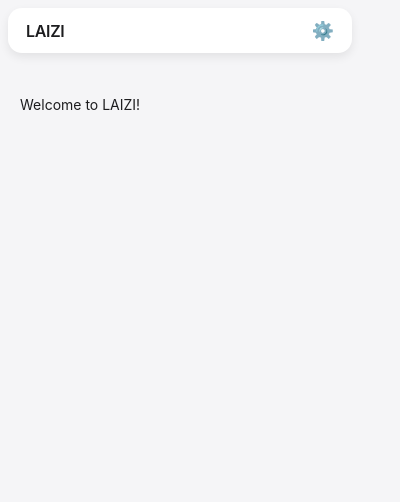
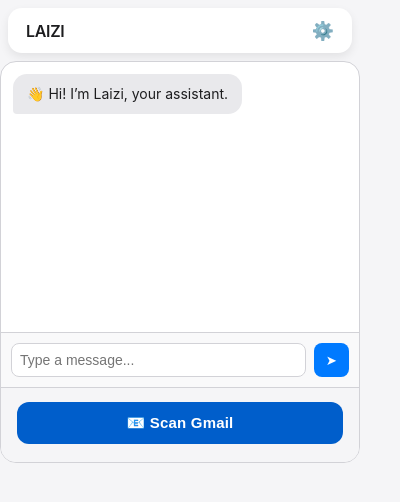
Before and after one commit to Oasis-NEU/f25-group-5, a browser extension: page popup/popup.html in a window 400 px wide. Drawn offline with Linux system fonts and the light colour scheme.

Commit message:
updated UI

```diff
--- a/popup/popup.html
+++ b/popup/popup.html
@@ -3,26 +3,35 @@
   <head>
     <meta charset="UTF-8" />
     <meta name="viewport" content="width=device-width, initial-scale=1.0" />
-    <title>LAIZI</title>
+    <title>LAIZI Chatbot</title>
     <link rel="stylesheet" href="styles.css" />
   </head>
   <body>
     <header class="header">
       <div class="logo">LAIZI</div>
-      <a
-        href="https://your-settings-page-link.com"
-        target="_blank"
-        class="settings-btn"
-        title="Settings"
-      >
-        ⚙️
-      </a>
+      <a href="https://your-settings-link.com" target="_blank" class="settings-btn">⚙️</a>
     </header>
 
-    <main class="content">
-      <p>Welcome to LAIZI!</p>
+    <main class="chat-container">
+      <div id="chatBox" class="chat-box">
+        <div class="message bot">👋 Hi! I’m Laizi, your assistant.</div>
+      </div>
+
+      <div class="input-area">
+        <input type="text" id="userInput" placeholder="Type a message..." />
+        <button id="sendBtn">➤</button>
+      </div>
+      <div class="gmail-scan-area">
+        <button id="scanGmailBtn" class="wide-btn">📧 Scan Gmail</button>
+      </div>
+
     </main>
 
     <script src="popup.js"></script>
   </body>
 </html>
+
+
+
+<!--should run automatically when you open gmail*/
+new events found in your gmail new popup -->
--- a/popup/popup.js
+++ b/popup/popup.js
@@ -1 +1,54 @@
 console.log("tis das a popup");
+const chatBox = document.getElementById("chatBox");
+const sendBtn = document.getElementById("sendBtn");
+const userInput = document.getElementById("userInput");
+
+sendBtn.addEventListener("click", sendMessage);
+userInput.addEventListener("keypress", (e) => {
+  if (e.key === "Enter") sendMessage();
+});
+
+function sendMessage() {
+  const text = userInput.value.trim();
+  if (!text) return;
+
+  addMessage(text, "user");
+  userInput.value = "";
+
+  // Fake bot reply (for demo)
+  setTimeout(() => {
+    addMessage("Got it! (This is a placeholder response.)", "bot");
+  }, 600);
+}
+
+function addMessage(text, sender) {
+  const msg = document.createElement("div");
+  msg.classList.add("message", sender);
+  msg.textContent = text;
+  chatBox.appendChild(msg);
+  chatBox.scrollTop = chatBox.scrollHeight;
+}
+const scanGmailBtn = document.getElementById("scanGmailBtn");
+
+if (scanGmailBtn) {
+  scanGmailBtn.addEventListener("click", () => {
+    scanGmailBtn.textContent = "🔍 Scanning Gmail...";
+    scanGmailBtn.disabled = true;
+
+    // Simulate 2-second "scan"
+    setTimeout(() => {
+      scanGmailBtn.textContent = "✅ Scan Complete";
+      console.log("Fake Gmail scan results:", [
+        { from: "support@example.com", subject: "Welcome to LAIZI!" },
+        { from: "news@updates.com", subject: "Your weekly summary" },
+        { from: "noreply@google.com", subject: "Security alert" }
+      ]);
+
+      // Reset button after a few seconds
+      setTimeout(() => {
+        scanGmailBtn.textContent = "📧 Scan Gmail";
+        scanGmailBtn.disabled = false;
+      }, 2500);
+    }, 2000);
+  });
+}
--- a/popup/styles.css
+++ b/popup/styles.css
@@ -47,3 +47,114 @@ body {
   font-size: 14px;
   line-height: 1.4;
 }
+
+/* ===== Chatbot UI ===== */
+
+.chat-container {
+  display: flex;
+  flex-direction: column;
+  height: 400px;
+  background: white;
+  border-radius: 16px;
+  overflow: hidden;
+  border: 1px solid var(--border);
+}
+
+.chat-box {
+  flex: 1;
+  overflow-y: auto;
+  padding: 12px;
+  display: flex;
+  flex-direction: column;
+  gap: 8px;
+}
+
+.message {
+  max-width: 80%;
+  padding: 10px 14px;
+  border-radius: 14px;
+  line-height: 1.4;
+  font-size: 14px;
+}
+
+.message.user {
+  align-self: flex-end;
+  background: var(--accent);
+  color: white;
+  border-bottom-right-radius: 4px;
+}
+
+.message.bot {
+  align-self: flex-start;
+  background: #e9e9ec;
+  color: var(--fg);
+  border-bottom-left-radius: 4px;
+}
+
+.input-area {
+  display: flex;
+  padding: 10px;
+  border-top: 1px solid var(--border);
+  background: #f9f9fa;
+}
+
+.input-area input {
+  flex: 1;
+  border: 1px solid var(--border);
+  border-radius: 8px;
+  padding: 8px;
+  font-size: 14px;
+  outline: none;
+}
+
+.input-area button {
+  border: none;
+  background: var(--accent);
+  color: white;
+  border-radius: 8px;
+  padding: 0 12px;
+  margin-left: 8px;
+  cursor: pointer;
+  transition: 0.2s;
+}
+
+.input-area button:hover {
+  background: #005ecb;
+}
+/* ===== Wide Gmail Scan Button ===== */
+.gmail-scan-area {
+  padding: 14px 16px 18px;
+  background: var(--bg);
+  border-top: 1px solid var(--border);
+  display: flex;
+  justify-content: center;
+}
+
+.wide-btn {
+  width: 100%;
+  padding: 12px;
+  background: #005ecb;
+  border: none;
+  border-radius: 12px;
+  color: white;
+  font-weight: 600;
+  font-size: 15px;
+  letter-spacing: 0.2px;
+  cursor: pointer;
+  transition: background 0.2s ease, transform 0.1s ease;
+}
+
+.wide-btn:hover {
+  background: #00499c;
+  transform: scale(1.02);
+}
+
+.wide-btn:disabled {
+  opacity: 0.6;
+  cursor: default;
+}
+
+
+
+
+/*button and popup*/
```
Also changed, not shown: 1 other file.
